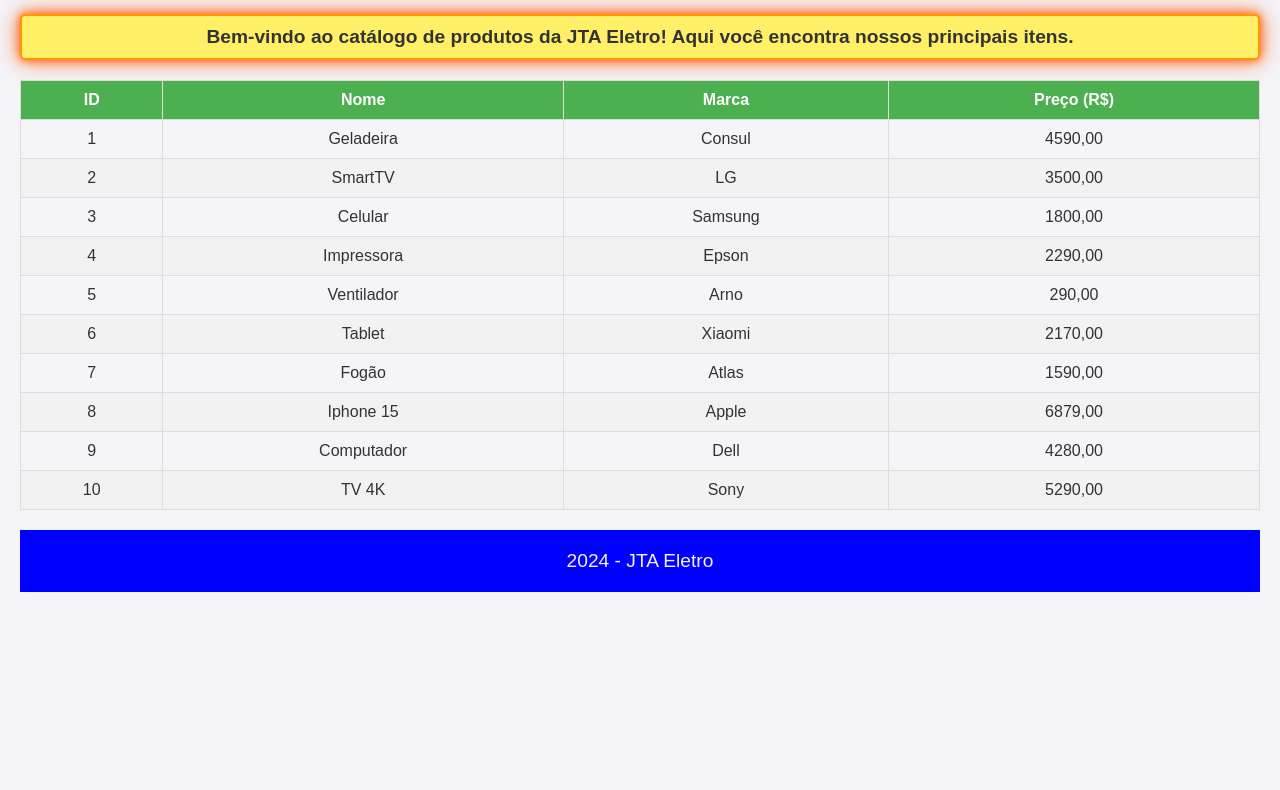
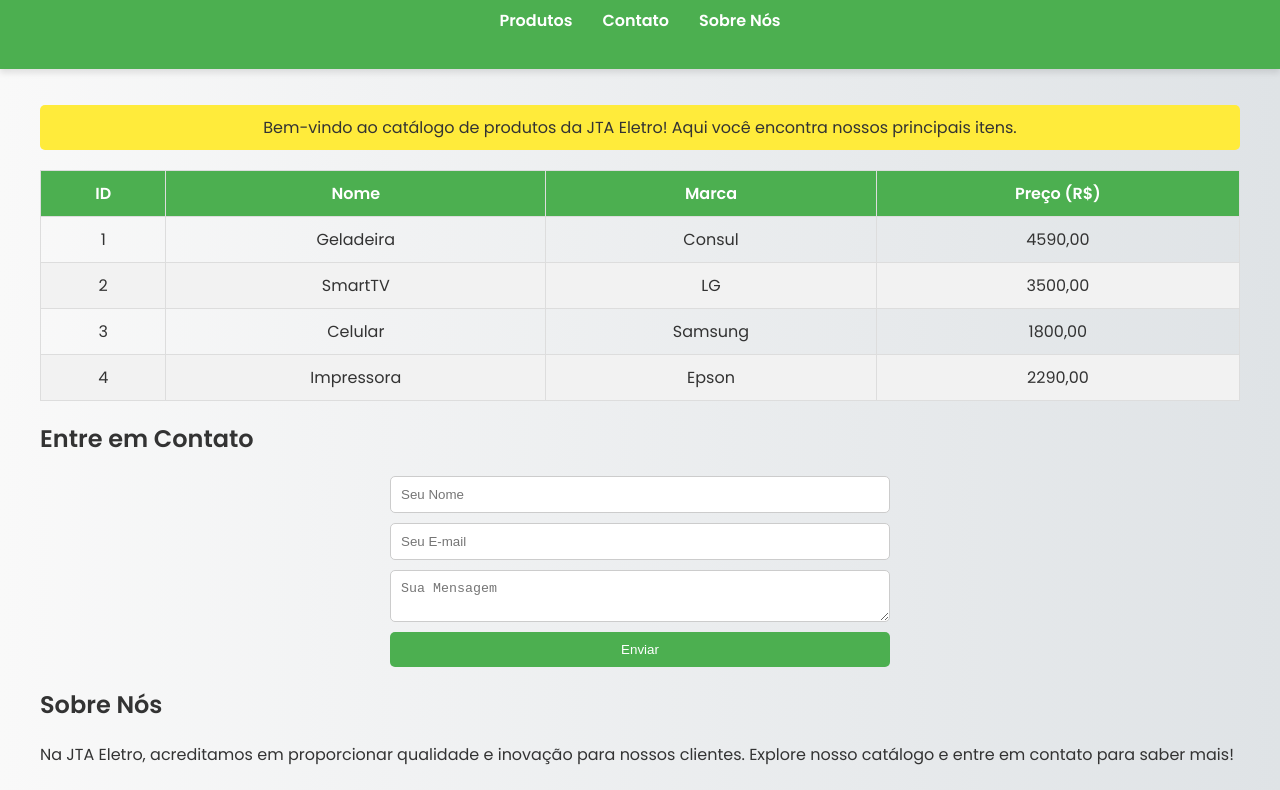
Before and after one commit to JTeodoro08/Cat-logo-de-Produtos, a website: page public/pti.html in a window 1280 px wide. Shown: the part 103-893 px from the top of the page. Before the commit the page ends 800 px from the top, so only its background shows below. Drawn offline with Linux system fonts and the light colour scheme.

Commit message:
Atualizações: ajustes em app.js, estilo, e inclusão de script.js

```diff
--- a/package.json
+++ b/package.json
@@ -10,6 +10,6 @@
   "author": "",
   "license": "ISC",
   "dependencies": {
-    "express": "^4.21.1"
+    "express": "^4.21.2"
   }
 }
--- a/public/css/style.css
+++ b/public/css/style.css
@@ -1,33 +1,57 @@
-/* Estilo base */
-* {
+/* Configuração global */
+body {
+    font-family: 'Poppins', sans-serif;
     margin: 0;
     padding: 0;
-    box-sizing: border-box;
-}
-
-body {
-    font-family: Arial, sans-serif;
-    background-color: #f4f4f9;
+    background: linear-gradient(to right, #f9f9f9, #dfe3e6);
     color: #333;
-    padding: 20px;
 }
 
 /* Header */
 header {
     background-color: #4CAF50;
-    color: #fff;
-    padding: 20px 0;
+    color: white;
+    padding: 20px;
     text-align: center;
+    box-shadow: 0px 4px 6px rgba(0, 0, 0, 0.1);
 }
 
-/* Main */
-main {
-    margin: 20px 0;
+nav ul {
+    display: flex;
+    justify-content: center;
+    list-style: none;
+    padding: 0;
 }
 
-main p {
+nav ul li {
+    margin: 0 15px;
+}
+
+nav ul li a {
+    color: white;
+    text-decoration: none;
+    font-weight: 600;
+    transition: color 0.3s;
+}
+
+nav ul li a:hover {
+    color: #ffdd57;
+}
+
+/* Conteúdo principal */
+main {
+    padding: 20px;
+    max-width: 1200px;
+    margin: auto;
+}
+
+/* Alerta */
+.alerta {
+    background-color: #FFEB3B;
+    padding: 10px;
+    border-radius: 5px;
     margin-bottom: 20px;
-    font-size: 1.1em;
+    text-align: center;
 }
 
 /* Tabela */
@@ -35,60 +59,74 @@
     width: 100%;
     border-collapse: collapse;
     margin-bottom: 20px;
-    font-size: 1em;
-}
-
-thead {
-    background-color: #4CAF50;
-    color: #fff;
 }
 
 th, td {
-    border: 1px solid #ddd;
     padding: 10px;
     text-align: center;
+    border: 1px solid #ddd;
 }
 
-tbody tr:nth-child(even) {
+th {
+    background-color: #4CAF50;
+    color: white;
+}
+
+tr:nth-child(even) {
     background-color: #f2f2f2;
 }
 
-tbody tr:hover {
-    background-color: #e0f7e8;
+/* Formulário */
+form {
+    display: flex;
+    flex-direction: column;
+    gap: 10px;
+    max-width: 500px;
+    margin: auto;
+}
+
+input, textarea {
+    padding: 10px;
+    border: 1px solid #ccc;
+    border-radius: 5px;
+}
+
+button {
+    padding: 10px;
+    background-color: #4CAF50;
+    color: white;
+    border: none;
+    border-radius: 5px;
+    cursor: pointer;
+    transition: background-color 0.3s, transform 0.2s;
+}
+
+button:hover {
+    background-color: #ffdd57;
+    transform: scale(1.05);
 }
 
 /* Footer */
 footer {
-    background-color: blue;
+    background-color: #333;
+    color: white;
     text-align: center;
-    padding: 20px;
-    margin-top: 20px;
-    font-size: 1.2em;
-    color: #f2f2f2;
+    padding: 10px;
 }
 
-/* Estilo de Alerta e Efeito de Animação */
-.alerta {
-    background-color: #ffeb3b;
-    color: #333;
-    padding: 10px;
-    border: 2px solid #ff9800;
-    border-radius: 5px;
-    font-size: 1.2em;
-    font-weight: bold;
-    text-align: center;
-    margin-bottom: 20px;
-    animation: alertaBrilho 1.5s ease-in-out infinite alternate;
-}
+/* Responsividade */
+@media (max-width: 768px) {
+    table {
+        display: block;
+        overflow-x: auto;
+    }
 
-/* Animação de Brilho */
-@keyframes alertaBrilho {
-    0% {
-        background-color: #ffeb3b;
-        box-shadow: 0 0 5px #ff9800, 0 0 15px #ff9800;
+    nav ul {
+        flex-direction: column;
+        align-items: center;
     }
-    100% {
-        background-color: #fff176;
-        box-shadow: 0 0 10px #ff5722, 0 0 25px #ff5722;
+
+    form {
+        width: 90%;
     }
 }
--- a/public/pti.html
+++ b/public/pti.html
@@ -1,28 +1,37 @@
 <!DOCTYPE html>
-<html lang="en">
+<html lang="pt-BR">
 
 <head>
     <meta charset="UTF-8">
     <meta name="viewport" content="width=device-width, initial-scale=1.0">
     <title>Catálogo de Produtos - JTA Eletro</title>
     <link rel="stylesheet" href="./css/style.css">
+    <link href="https://fonts.googleapis.com/css2?family=Poppins:wght@300;400;600&display=swap" rel="stylesheet">
 </head>
 
 <body>
     <header>
         <h1>JTA Eletro - Catálogo de Produtos</h1>
+        <nav>
+            <ul>
+                <li><a href="#produtos">Produtos</a></li>
+                <li><a href="#contato">Contato</a></li>
+                <li><a href="#sobre">Sobre Nós</a></li>
+            </ul>
+        </nav>
     </header>
 
     <main>
+        <section id="produtos">
             <p class="alerta">Bem-vindo ao catálogo de produtos da JTA Eletro! Aqui você encontra nossos principais itens.</p>
 
             <table>
                 <thead>
                     <tr>
-                    <th>ID</th>
-                    <th>Nome</th>
-                    <th>Marca</th>
-                    <th>Preço (R$)</th>
+                        <th scope="col">ID</th>
+                        <th scope="col">Nome</th>
+                        <th scope="col">Marca</th>
+                        <th scope="col">Preço (R$)</th>
                     </tr>
                 </thead>
                 <tbody>
@@ -50,49 +59,32 @@
                         <td>Epson</td>
                         <td>2290,00</td>
                     </tr>
-                <tr>
-                    <td>5</td>
-                    <td>Ventilador</td>
-                    <td>Arno</td>
-                    <td>290,00</td>
-                </tr>
-                <tr>
-                    <td>6</td>
-                    <td>Tablet</td>
-                    <td>Xiaomi</td>
-                    <td>2170,00</td>
-                </tr>
-                <tr>
-                    <td>7</td>
-                    <td>Fogão</td>
-                    <td>Atlas</td>
-                    <td>1590,00</td>
-                </tr>
-                <tr>
-                    <td>8</td>
-                    <td>Iphone 15</td>
-                    <td>Apple</td>
-                    <td>6879,00</td>
-                </tr>
-                <tr>
-                    <td>9</td>
-                    <td>Computador</td>
-                    <td>Dell</td>
-                    <td>4280,00</td>
-                </tr>
-                <tr>
-                    <td>10</td>
-                    <td>TV 4K</td>
-                    <td>Sony</td>
-                    <td>5290,00</td>
-                </tr>
                 </tbody>
             </table>
+        </section>
+
+        <section id="contato">
+            <h2>Entre em Contato</h2>
+            <form>
+                <input type="text" placeholder="Seu Nome" required aria-label="Nome">
+                <input type="email" placeholder="Seu E-mail" required aria-label="E-mail">
+                <textarea placeholder="Sua Mensagem" required aria-label="Mensagem"></textarea>
+                <button type="submit" aria-label="Enviar formulário de contato">Enviar</button>
+            </form>
+        </section>
+
+        <section id="sobre">
+            <h2>Sobre Nós</h2>
+            <p>Na JTA Eletro, acreditamos em proporcionar qualidade e inovação para nossos clientes. Explore nosso catálogo e entre em contato para saber mais!</p>
+        </section>
     </main>
 
     <footer>
-        <p>2024 - JTA Eletro</p>
+        <p>&copy; 2024 JTA Eletro</p>
     </footer>
 
+    <script src="./js/script.js"></script>
+
 </body>
+
 </html>
```
Also changed, not shown: app.js (+49 -32 lines), public/script.js (added, +14 -0 lines), 1 other file. Lines whose indentation alone changed are shown as unchanged.
